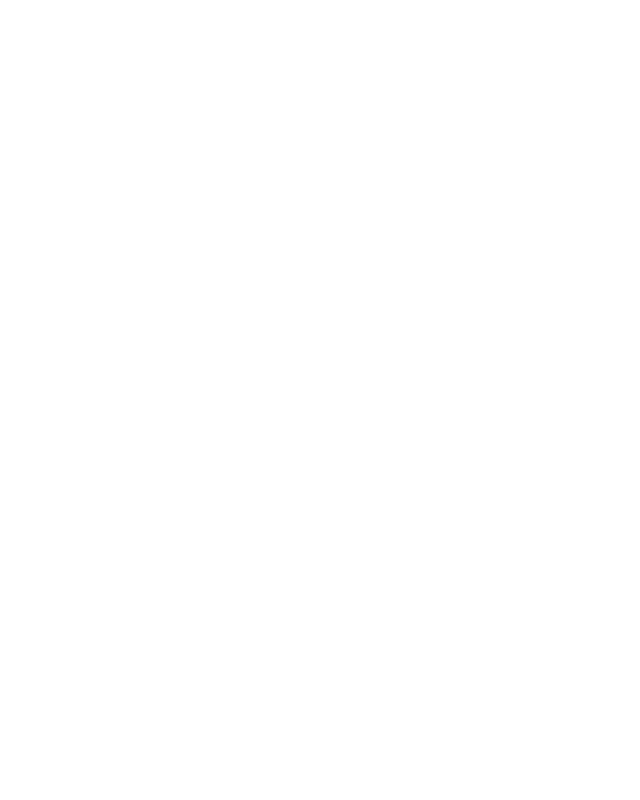
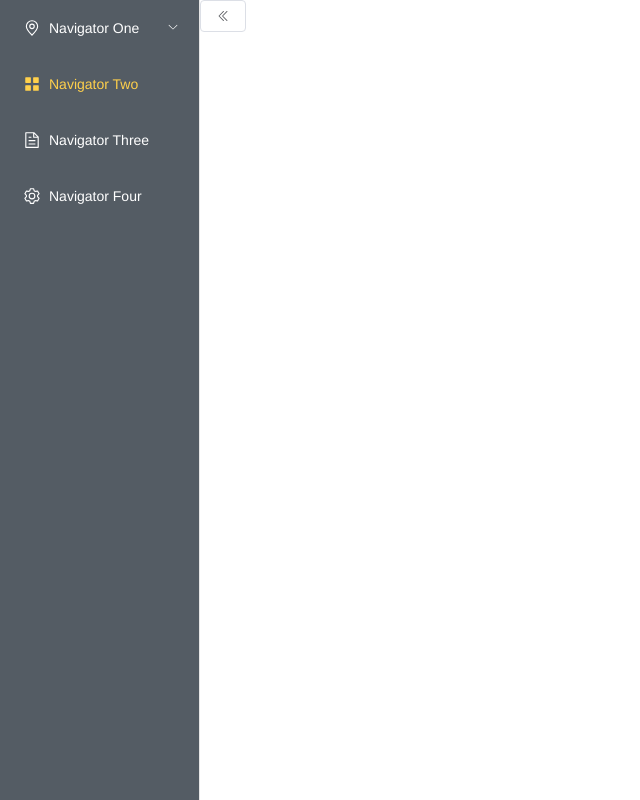
Before and after one commit to xuxb001/glory-kings, a Vue app: page /#/demo in a window 1280 px wide. Before the commit this address led to /#/demo2. Shown: the whole page, without its empty margins (0-640 px from the left). Built offline with nearby package versions, Linux system fonts and the light colour scheme; sample sign-in values are in the browser's storage.

Commit message:
fix create demo1 demo2

```diff
--- a/components.d.ts
+++ b/components.d.ts
@@ -7,9 +7,14 @@
   export interface GlobalComponents {
     ElButton: typeof import('element-plus/es')['ElButton']
     ElDialog: typeof import('element-plus/es')['ElDialog']
+    ElIcon: typeof import('element-plus/es')['ElIcon']
     ElMenu: typeof import('element-plus/es')['ElMenu']
     ElMenuItem: typeof import('element-plus/es')['ElMenuItem']
+    ElMenuItemGroup: typeof import('element-plus/es')['ElMenuItemGroup']
+    ElRadioButton: typeof import('element-plus/es')['ElRadioButton']
+    ElRadioGroup: typeof import('element-plus/es')['ElRadioGroup']
     ElRow: typeof import('element-plus/es')['ElRow']
+    ElSubMenu: typeof import('element-plus/es')['ElSubMenu']
     ElTable: typeof import('element-plus/es')['ElTable']
     ElTableColumn: typeof import('element-plus/es')['ElTableColumn']
     RouterLink: typeof import('vue-router')['RouterLink']
--- a/src/router/index.ts
+++ b/src/router/index.ts
@@ -31,6 +31,23 @@
     path: '/find-earth',
     name: 'find-earth',
     component: () => import(/* webpackChunkName: "about" */'@/views/find-earth/index.vue')
+  },
+  {
+    path: '/demo',
+    name: 'demo',
+    component: () => import(/* webpackChunkName: "about" */'@/views/demo/index.vue'),
+    children:[
+      {
+        path: '/demo1',
+        name: 'demo1',
+        component: () => import(/* webpackChunkName: "about" */'@/views/demo/components/demo1/index.vue'),
+      },
+      {
+        path: '/demo2',
+        name: 'demo2',
+        component: () => import(/* webpackChunkName: "about" */'@/views/demo/components/demo2/index.vue'),
+      }
+    ]
   }
 ]
 
--- /dev/null
+++ b/src/views/demo/components/demo1/index.vue
@@ -0,0 +1,3 @@
+<template>
+  <div>demo1111demo1111demo1111demo1111demo1111demo1111</div>
+</template>
--- /dev/null
+++ b/src/views/demo/components/demo2/index.vue
@@ -0,0 +1,5 @@
+<template>
+  <div>
+    demo2222demo2222demo2222demo2222demo2222
+  </div>
+</template>
--- /dev/null
+++ b/src/views/demo/index.vue
@@ -0,0 +1,105 @@
+<template>
+  <div class="demo">
+    <el-menu
+      :collapse="isCollapse"
+      active-text-color="#ffd04b"
+      background-color="#545c64"
+      class="el-menu-vertical-demo"
+      default-active="2"
+      text-color="#fff"
+      @open="handleOpen"
+      @close="handleClose"
+    >
+      <el-sub-menu index="1">
+        <template #title>
+          <el-icon><location /></el-icon>
+          <span>Navigator One</span>
+        </template>
+        <el-menu-item-group>
+          <template #title><span>Group One</span></template>
+          <el-menu-item index="1-1" @click="toRouter('demo/demo1')">
+            demo1
+          </el-menu-item>
+          <el-menu-item index="1-2" @click="toRouter('demo/demo2')">
+            demo2
+          </el-menu-item>
+        </el-menu-item-group>
+        <el-menu-item-group title="Group Two">
+          <el-menu-item index="1-3">item three</el-menu-item>
+        </el-menu-item-group>
+        <el-sub-menu index="1-4">
+          <template #title><span>item four</span></template>
+          <el-menu-item index="1-4-1">item one</el-menu-item>
+        </el-sub-menu>
+      </el-sub-menu>
+      <el-menu-item index="2">
+        <el-icon><icon-menu /></el-icon>
+        <template #title>Navigator Two</template>
+      </el-menu-item>
+      <el-menu-item index="3">
+        <el-icon><document /></el-icon>
+        <template #title>Navigator Three</template>
+      </el-menu-item>
+      <el-menu-item index="4">
+        <el-icon><setting /></el-icon>
+        <template #title>Navigator Four</template>
+      </el-menu-item>
+    </el-menu>
+    <el-button :class="isCollapse ? 'collapse-right':'collapse-left' " :icon="isCollapse ? DArrowRight : DArrowLeft" @click="isExpand"></el-button>
+    <div class="content">
+      <router-view></router-view>
+    </div>
+  </div>
+</template>
+
+<script lang="ts" setup>
+import { ref, reactive } from 'vue'
+import { DArrowLeft, DArrowRight } from '@element-plus/icons-vue'
+import {
+  Document,
+  Menu as IconMenu,
+  Location,
+  Setting,
+} from '@element-plus/icons-vue'
+import { useRouter } from "vue-router";
+const router = useRouter();
+const isCollapse = ref(false)
+const handleOpen = (key: string, keyPath: string[]) => {
+  console.log(key, keyPath)
+}
+const handleClose = (key: string, keyPath: string[]) => {
+  console.log(key, keyPath)
+}
+const isExpand = () => {
+  isCollapse.value = !isCollapse.value
+}
+const toRouter = (val: string) => {
+    router.push({path: val})
+}
+</script>
+
+<style lang="scss" scoped>
+.el-menu-vertical-demo:not(.el-menu--collapse) {
+  width: 200px;
+  height: 100vh;
+}
+.demo{
+  display: flex;
+  justify-content: flex-start;
+  .el-menu--collapse {
+      width: 64px;
+      height: 100vh;
+  }
+  .collapse-left{
+    position: absolute;
+    left: 200px;
+  }
+  .collapse-right{
+    position: absolute;
+    left: 64px;
+  }
+  .content{
+    padding: 32px 20px 0 10px;
+  }
+}
+</style>
--- a/src/views/kingdom/index.vue
+++ b/src/views/kingdom/index.vue
@@ -1,13 +1,5 @@
 <template>
   <div class="kingdom">
-    <!-- <el-menu :default-active="defaultActive" class="el-menu-vertical-demo">
-        <el-menu-item v-for="(item, index) in menuList" :key="index" :index="item.code">
-          <i class="el-icon-setting"></i>
-          <span>
-            <router-link :to="item.path">{{item.king}}</router-link>
-          </span>
-        </el-menu-item>
-    </el-menu> -->
     <div class="btn-menu">
       <span v-for="(item, index) in menuList" :key="index">
         <el-button @click="toRoute(item.path)">{{item.name}}</el-button>
@@ -36,8 +28,7 @@
         path:'kingdom/queen',
         name:'queen',
         code:'2'
-      }],
-      defaultActive:'1'
+      }]
     }
   },
   methods:{
```
